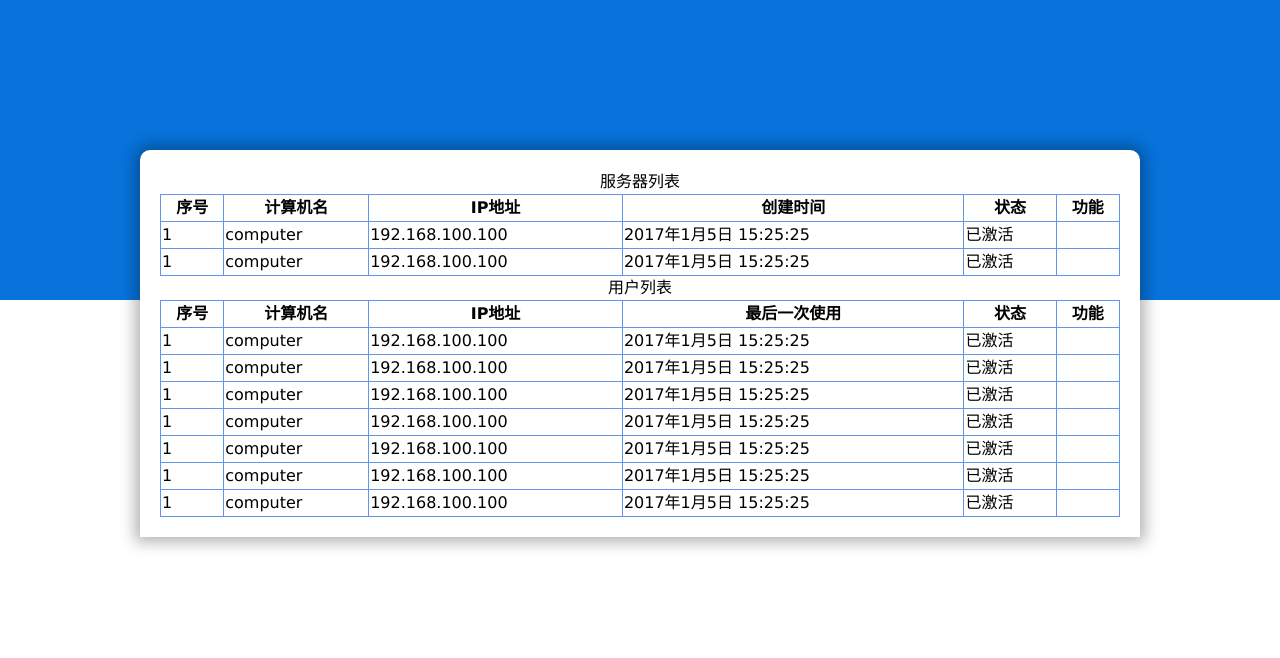
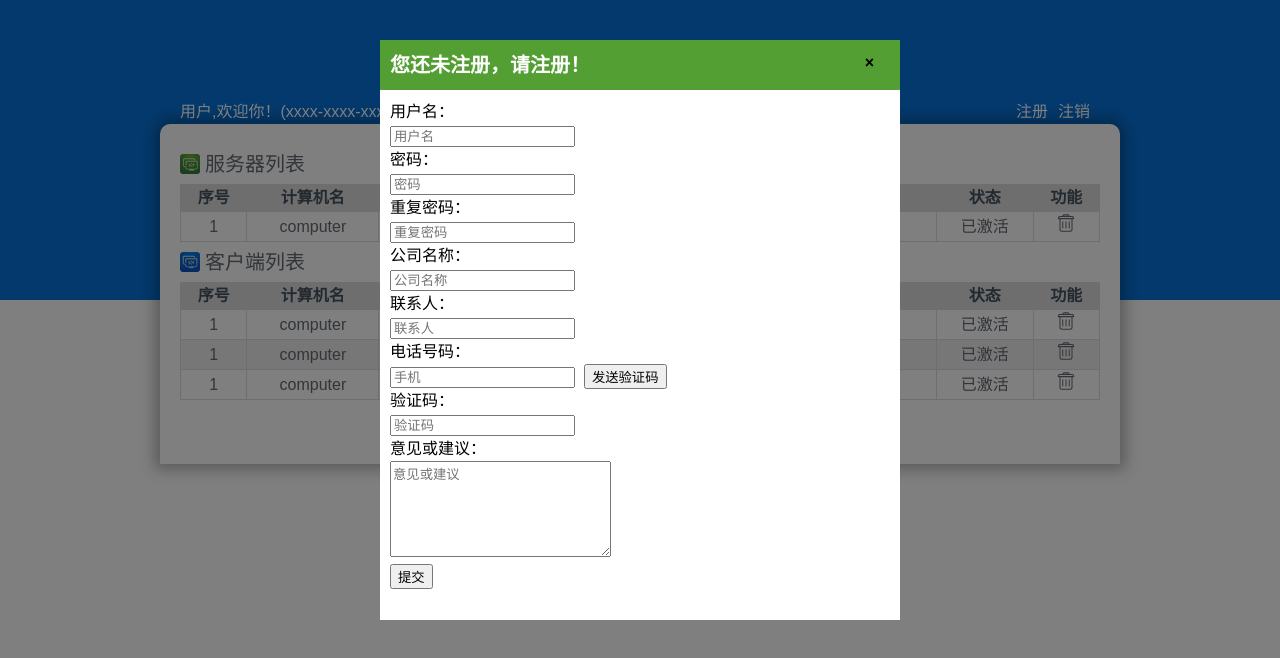
Before and after one commit to Qcc/cloudApp, a plain HTML site: page index.html in a window 1280 px wide. Drawn offline with Linux system fonts and the light colour scheme.

Commit message:
registed

```diff
--- a/css/main.css
+++ b/css/main.css
@@ -4,20 +4,28 @@ html,body{
     font-size:16px;
     height: 100%;
     width: 100%;
-    font-family: 'Microsoft Yahei',verdana;
+    /*font-family: 'Microsoft Yahei',verdana;*/
+    font-family: "Arial","Microsoft YaHei","黑体","宋体",sans-serif;
     line-height: 1.5;
     min-width: 960px;
     }
+a{text-decoration:none;}
+a:link{color:#636a73;}
+a:visited{color:#636a73;}
+a:hover,a:active,a:focus{color:#636a73;text-decoration:underline;}
 
-ul,ol{list-style-type:none;}
-select,input,img,select{vertical-align:middle;}
-
-a{text-decoration:none;}
-a:link{color:#c1c4cb;}
-a:visited{color:#fff;}
-a:hover,a:active,a:focus{color:#fff;text-decoration:underline;}
-
-
+#modal{
+    width: 100%;
+    height: 100%;
+    position: absolute;
+    background: #000;
+    filter:alpha(opacity=50);
+      -moz-opacity:0.5;
+      -khtml-opacity: 0.5;
+      opacity: 0.5;
+    /*background: rgba(0, 0, 0, 0.5);*/
+    z-index: 10;
+}
 .header{
     width: 100%;
     height: 300px;
@@ -25,18 +33,120 @@ a:hover,a:active,a:focus{color:#fff;text-decoration:underline;}
 }
 .body{
     width: 960px;
+    position: relative;
+    top: -200px;
+    margin: 0 auto 20px;
+    z-index: 1;
+    /*border: 1px solid green;*/
+}
+.welcome{
+    display: inline-block;
+}
+.btn-regist,.btn-logoff{
+    float: right;
+    margin-right: 10px;
+}
+.btn-regist:hover,.btn-logoff:hover{
+    color: #549f33;
+    cursor: pointer;
+}
+.account{
+    margin: 0 20px;
+    color: #fff;
+}
+.content{
     min-height: 300px;
-    margin: 0 auto;
     padding: 20px;
     border-radius: 10px 10px 0 0;
     box-shadow: 0 0 15px 5px rgba(0,0,0, .3);
-    position: relative;
-    top: -150px;
     background: #fff;
-    /*border: 1px solid green;*/
+}
+.server tr,.server td,.client tr,.client td{
+    border: 1px solid #dddddd;
+    color: #636a73;
+    text-align: center;
+    vertical-align: center;
+}
+.server th,.client th{
+    background: #dddddd;
+    color: #45525f;
+}
+.server tr:hover{
+    background: #dff0d8;
+}
+.client tr:hover{
+    background: #d9edf7;
 }
 .server>table,.client>table{
     width: 100%;
-    border: 1px solid cornflowerblue;
+    border-bottom: 1px solid #dddddd;
     border-collapse: collapse;
+    text-align: center;
 }
+
+.server>table>caption,.client>table>caption{
+    text-align: left;
+    padding-left: 25px;
+    font-size: 20px;
+    line-height: 2;
+    color: #636a73;
+}
+.server>table>caption{
+    background: url("images/server_20.png") no-repeat center left;
+}
+.client>table>caption{
+    background: url("images/client_20.png") no-repeat center left;
+}
+tr:nth-child(even){
+	background:#f0f0f0;
+}
+.delete{
+    display: inline-block;
+    width: 20px;
+    height: 20px;
+    background: url("images/delete.png") no-repeat 0 0;
+}
+.delete:hover{
+    background: url("images/delete.png") no-repeat -20px 0;
+    cursor: pointer;
+}
+.registred{
+    background: #fff;
+    width: 520px;
+    height: 580px;
+    position: absolute;
+    top: 40px;
+    left: 50%;
+    margin-left: -260px;
+    z-index: 11;
+}
+.reg-title{
+    width: 100%;
+    height: 50px;
+    background: #549f33;
+}
+.reg-title>h3{
+    display: inline-block;
+    color: #fff;
+    line-height: 50px;
+    font-size: 20px;
+    margin: 0;
+    padding: 0 0 0 10px;
+}
+.reg-title>span{
+    display: inline-block;
+    width: 30px;
+    height: 50px;
+    margin-left: 260px;
+    line-height: 40px;
+    text-align: center;
+    vertical-align: middle;
+    font-family: "宋体",sans-serif;
+    font-weight: bold;
+}
+.reg-title>span:hover{
+    color: #fff;
+}
+.registred>form{
+    padding: 10px;
+}
--- a/index.html
+++ b/index.html
@@ -7,10 +7,18 @@
         <script type="text/javascript" src="js/script.js"></script>
     </head>
     <body>
+        <div id="modal"></div>
         <div class="header">
         </div>
         <!--header结束-->
         <div class="body">
+            <div class="account">
+                <div class="welcome"><span>用户</span>,欢迎你！(<span>xxxx-xxxx-xxxx-xxxx</span>)</div>
+                <div class="btn-logoff">注销</div>
+                <div class="btn-regist">注册</div>
+            </div>
+            <!--account结束-->
+            <div class="content">
             <div class="server">
                 <table border="1">
                     <caption>服务器列表</caption>
@@ -31,15 +39,7 @@
                             <td>192.168.100.100</td>
                             <td>2017年1月5日 15:25:25</td>
                             <td>已激活</td>
-                            <td></td>
-                        </tr>
-                        <tr>
-                            <td>1</td>
-                            <td>computer</td>
-                            <td>192.168.100.100</td>
-                            <td>2017年1月5日 15:25:25</td>
-                            <td>已激活</td>
-                            <td></td>
+                            <td><span class="delete" title="删除记录"> </span></td>
                         </tr>
                     </tbody>
                 </table>
@@ -47,7 +47,7 @@
             <!--server结束-->
             <div class="client">
                  <table border="1">
-                     <caption>用户列表</caption>
+                     <caption>客户端列表</caption>
                     <thead>
                         <tr>
                             <th>序号</th>
@@ -65,7 +65,7 @@
                             <td>192.168.100.100</td>
                             <td>2017年1月5日 15:25:25</td>
                             <td>已激活</td>
-                            <td></td>
+                            <td><span class="delete" title="删除记录"> </span></td>
                         </tr>
                         <tr>
                             <td>1</td>
@@ -73,7 +73,7 @@
                             <td>192.168.100.100</td>
                             <td>2017年1月5日 15:25:25</td>
                             <td>已激活</td>
-                            <td></td>
+                            <td><span class="delete" title="删除记录"> </span></td>
                         </tr>
                         <tr>
                             <td>1</td>
@@ -81,45 +81,43 @@
                             <td>192.168.100.100</td>
                             <td>2017年1月5日 15:25:25</td>
                             <td>已激活</td>
-                            <td></td>
-                        </tr>
-                        <tr>
-                            <td>1</td>
-                            <td>computer</td>
-                            <td>192.168.100.100</td>
-                            <td>2017年1月5日 15:25:25</td>
-                            <td>已激活</td>
-                            <td></td>
-                        </tr>
-                        <tr>
-                            <td>1</td>
-                            <td>computer</td>
-                            <td>192.168.100.100</td>
-                            <td>2017年1月5日 15:25:25</td>
-                            <td>已激活</td>
-                            <td></td>
-                        </tr>
-                        <tr>
-                            <td>1</td>
-                            <td>computer</td>
-                            <td>192.168.100.100</td>
-                            <td>2017年1月5日 15:25:25</td>
-                            <td>已激活</td>
-                            <td></td>
-                        </tr>
-                        <tr>
-                            <td>1</td>
-                            <td>computer</td>
-                            <td>192.168.100.100</td>
-                            <td>2017年1月5日 15:25:25</td>
-                            <td>已激活</td>
-                            <td></td>
+                            <td><span class="delete" title="删除记录"> </span></td>
                         </tr>
                     </tbody>
                 </table>
             </div>
             <!--client结束-->
+            </div>
+            <!--content结束-->
         </div>
         <!--body结束-->
+            <div class="registred">
+                <div class="reg-title">
+                <h3>您还未注册，请注册！</h3>
+                <span title="关闭">×</span>
+                </div>
+                <!--reg-title结束-->
+                <form>
+                    <label>用户名：</label><br>
+                    <input type="text" placeholder="用户名"><br>
+                    <label>密码：</label><br>
+                    <input type="password" placeholder="密码"><br>
+                    <label>重复密码：</label><br>
+                    <input type="password" placeholder="重复密码"><br>
+                    <label>公司名称：</label><br>
+                    <input type="text" placeholder="公司名称"><br>
+                    <label>联系人：</label><br>
+                    <input type="text" placeholder="联系人"><br>
+                    <label>电话号码：</label><br>
+                    <input type="tel" placeholder="手机">&nbsp;
+                    <input type="button" value="发送验证码"><br>
+                    <label>验证码：</label><br>
+                    <input type="number" placeholder="验证码"><br>
+                    <label>意见或建议：</label><br>
+                    <textarea  cols="25" rows="6" maxlength="140" placeholder="意见或建议"></textarea><br>
+                    <input type="submit" value="提交">
+                </form>
+            </div>
+            <!--registred结束-->
     </body>
 </html>
```
Also changed, not shown: button.html (added, +109 -0 lines), css/images/client_20.png (added), css/images/delete.png (added), css/images/server_20.png (added).
